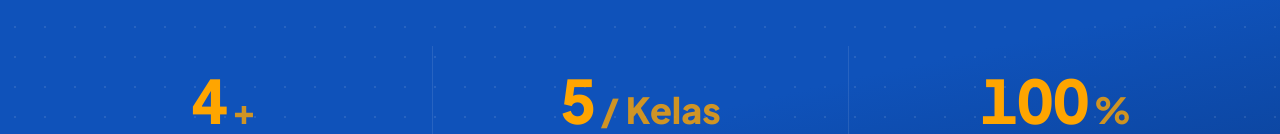
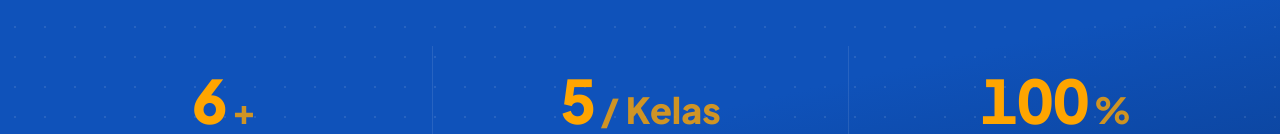
Before and after one commit to Jati804/Yayasan-SANUR-Akademi-Inspirasi, a React (Vite) app: page / in a window 1280 px wide. Shown: the part 818-952 px from the top of the page. Built offline with nearby package versions, Linux system fonts and the light colour scheme.

Commit message:
Update Stats.tsx

```diff
--- a/components/Stats.tsx
+++ b/components/Stats.tsx
@@ -52,7 +52,7 @@ const Stats: React.FC = () => {
 
         <div className="container mx-auto px-4 relative z-10">
           <div className="grid grid-cols-1 md:grid-cols-3 divide-y md:divide-y-0 md:divide-x divide-white/10 gap-8 md:gap-0">
-            <StatItem number={4} suffix="+" label="Program Unggulan" delay={0} />
+            <StatItem number={6} suffix="+" label="Program Unggulan" delay={0} />
             <StatItem number={5} suffix=" / Kelas" label="Peserta Maksimal" delay={0.2} />
             <StatItem number={100} suffix="%" label="Pendampingan Intensif" delay={0.4} />
           </div>
```
